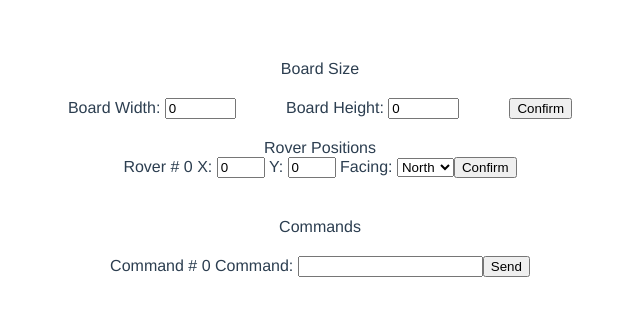
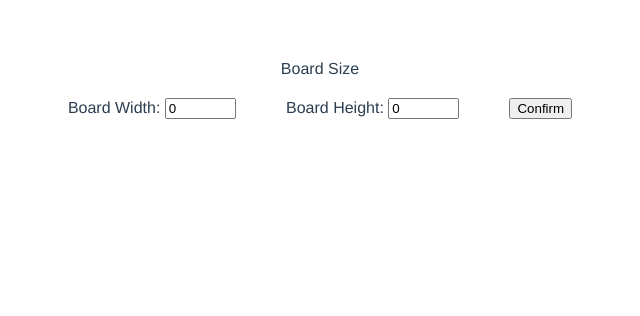
Before and after one commit to osmanozturk/rover-project, a Vue app: page / in a window 1280 px wide. Shown: the top 316 px of the page, without its empty margins (320-960 px from the left). Built offline with nearby package versions, Linux system fonts and the light colour scheme.

Commit message:
Saving rover coordinates and board sizes as actual numbers to prevent future bugs Each part of the page loads progressively after the preceding step's confirmation

```diff
--- a/src/components/CommandInput.vue
+++ b/src/components/CommandInput.vue
@@ -1,7 +1,7 @@
 <template>
     <div>
         <span>
-            Command # {{index}}
+            Command #{{index}}
         </span>
         <span>
             <label :for="'command-input-'+index"> Command:
--- a/src/components/MarsRovers.vue
+++ b/src/components/MarsRovers.vue
@@ -37,22 +37,22 @@
         </div>
 
 
-    <div style="padding-bottom: 20px; margin-top: 20px">Rover Positions
-            <div>
+    <div v-show="boardSizeConfirmed" style="padding-bottom: 20px; margin-top: 20px">Rover Positions
+            <div style="margin-top: 20px;">
                 <!-- User will see a list of rovers to be placed and can give initial positions and facings to them -->
                 <rover-input v-if="!roversInitialized[0]" :index="0" :boardHeight="Number(boardHeight)" :boardWidth="Number(boardWidth)"
                 @position-confirmed="rover => confirmRoverPosition(rover, 0)">
                 </rover-input>
 
                 <div v-else style="margin-top: 20px">
-                    Rover #0 X: {{rovers[0].x}} Y: {{rovers[0].y}}  Facing:{{rovers[0].facing}}
+                    Rover #0 X: {{rovers[0].x}} Y: {{rovers[0].y}}  Facing: {{rovers[0].facing}}
                 </div>
 
 
             </div>
     </div>
 
-    <div style="padding-bottom: 20px; margin-top: 20px">Commands
+    <div v-show="allRoversInitialized()" style="padding-bottom: 20px; margin-top: 20px">Commands
             <div style="margin-top: 20px;">
                 <!-- User will see a list of rovers that are placed and can give commands to them -->
                 <command-input
@@ -104,10 +104,6 @@ export default {
         }
     },
     computed: {
-        allRoversInitialized() {
-            //will be useful when we have multiple rovers
-            return this.roversInitialized.every(isInitialized => isInitialized === true);
-        },
         pleaseEnterPlaceholder() {
         return "Please give appropriate input"
         },
@@ -118,6 +114,10 @@ export default {
         }
     },
     methods: {
+        allRoversInitialized() {
+            //will be useful when we have multiple rovers
+            return this.roversInitialized.every(isInitialized => (isInitialized === true));
+        },
         //sending command as object with index in case if I decide to send the command readily parsed as an array in the future
         //it will be cleaner
         parseCommand(commandObj) {
@@ -150,13 +150,13 @@ export default {
                     rover.y+1 < this.boardHeight ? rover.y++ : null;
                     break;
                 case 'S':
-                    rover.y-1 > 0 ? rover.y-- : null;
+                    rover.y > 0 ? rover.y-- : null;
                     break;
                 case 'E':
                     rover.x+1 < this.boardWidth ? rover.x++ : null;
                     break;
                 case 'W':
-                    rover.y-1 > 0 ? rover.x-- : null;
+                    rover.x > 0 ? rover.x-- : null;
                     break;
             }
         },
@@ -180,8 +180,10 @@ export default {
             }
         },
         confirmBoardSize() {
-            //Todo input validation
-            if (this.boardWidth > 0 && this.boardHeight > 0) {
+            if (!Number.isNaN(this.boardWidth) && !Number.isNaN(this.boardHeight) && this.boardWidth > 0 && this.boardHeight > 0) {
+                //Saving board size as actual numbers to prevent possible bugs
+                this.boardHeight = Number(this.boardHeight);
+                this.boardWidth = Number(this.boardWidth);
                 this.calculateBoard(true);
                 this.boardSizeConfirmed = true;
             } else {
@@ -193,7 +195,9 @@ export default {
         confirmRoverPosition(rover, index) {
             //experimenting with only one rover
             //todo add multiple rover capability
-            //todo input validation
+            rover.x = Number(rover.x);
+            rover.y = Number(rover.y);
+            //Saving rover coordinates as actual numbers to prevent possible bugs
             this.$set(this.rovers, index, rover);
             this.roversInitialized[index] = true;
             //Vue.set makes the rovers reactive so that our deep watcher can detect the changes and recalculate the board
```
